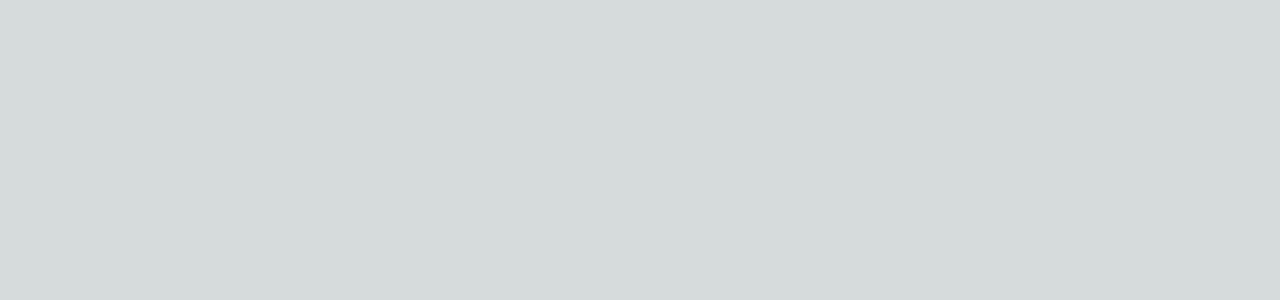
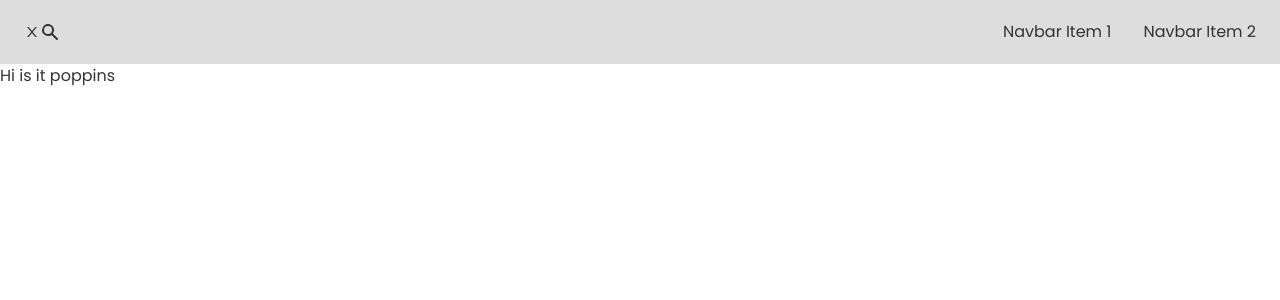
Before and after one commit to BadgerSIO/b2b-admin-control, a Next.js app: page / in a window 1280 px wide. Shown: the top 300 px of the page. Built offline with nearby package versions, Linux system fonts and the light colour scheme.

Commit message:
inital setup done, dashboard drawer added

```diff
--- /dev/null
+++ b/app/customers/page.js
@@ -0,0 +1,9 @@
+const Customers = () => {
+  return (
+    <div>
+      <h1>Customers</h1>
+    </div>
+  );
+};
+
+export default Customers;
--- a/app/globals.css
+++ b/app/globals.css
@@ -1,9 +1,12 @@
-:root {
+@tailwind base;
+@tailwind components;
+@tailwind utilities;
+/* :root {
   --max-width: 1100px;
   --border-radius: 12px;
-  --font-mono: ui-monospace, Menlo, Monaco, 'Cascadia Mono', 'Segoe UI Mono',
-    'Roboto Mono', 'Oxygen Mono', 'Ubuntu Monospace', 'Source Code Pro',
-    'Fira Mono', 'Droid Sans Mono', 'Courier New', monospace;
+  --font-mono: ui-monospace, Menlo, Monaco, "Cascadia Mono", "Segoe UI Mono",
+    "Roboto Mono", "Oxygen Mono", "Ubuntu Monospace", "Source Code Pro",
+    "Fira Mono", "Droid Sans Mono", "Courier New", monospace;
 
   --foreground-rgb: 0, 0, 0;
   --background-start-rgb: 214, 219, 220;
@@ -38,9 +41,9 @@
   --callout-border-rgb: 172, 175, 176;
   --card-rgb: 180, 185, 188;
   --card-border-rgb: 131, 134, 135;
-}
+} */
 
-@media (prefers-color-scheme: dark) {
+/* @media (prefers-color-scheme: dark) {
   :root {
     --foreground-rgb: 255, 255, 255;
     --background-start-rgb: 0, 0, 0;
@@ -71,7 +74,7 @@
     --card-rgb: 100, 100, 100;
     --card-border-rgb: 200, 200, 200;
   }
-}
+} */
 
 * {
   box-sizing: border-box;
@@ -85,7 +88,7 @@ body {
   overflow-x: hidden;
 }
 
-body {
+/* body {
   color: rgb(var(--foreground-rgb));
   background: linear-gradient(
       to bottom,
@@ -93,15 +96,15 @@ body {
       rgb(var(--background-end-rgb))
     )
     rgb(var(--background-start-rgb));
-}
+} */
 
 a {
   color: inherit;
   text-decoration: none;
 }
 
-@media (prefers-color-scheme: dark) {
+/* @media (prefers-color-scheme: dark) {
   html {
     color-scheme: dark;
   }
-}
+} */
--- a/app/layout.js
+++ b/app/layout.js
@@ -1,14 +1,119 @@
-import './globals.css'
-
+import "./globals.css";
+import { Poppins } from "next/font/google";
+import Link from "next/link";
+import {
+  HiOutlineHome,
+  HiSearch,
+  HiOutlineInboxIn,
+  HiOutlineFolder,
+  HiOutlineUsers,
+} from "react-icons/hi";
+import { AiOutlineClose } from "react-icons/ai";
+import { BsBox } from "react-icons/bs";
+import { IoIosCog } from "react-icons/io";
+const poppins = Poppins({
+  weight: ["400", "600", "700"],
+  subsets: ["latin"],
+  variable: "--font-poppins",
+});
 export const metadata = {
-  title: 'Create Next App',
-  description: 'Generated by create next app',
-}
+  title: "Create Next App",
+  description: "Generated by create next app",
+};
 
 export default function RootLayout({ children }) {
   return (
-    <html lang="en">
-      <body>{children}</body>
+    <html data-theme="wireframe" lang="en">
+      <body className={`${poppins.className}`}>
+        <div className="drawer">
+          <input id="b2bdrawer" type="checkbox" className="drawer-toggle" />
+          <div className="drawer-content flex flex-col">
+            {/* <!-- Navbar --> */}
+            <div className="w-full navbar bg-base-300">
+              <div className="flex-none lg:hidden">
+                <label htmlFor="b2bdrawer" className="btn btn-square btn-ghost">
+                  <svg
+                    xmlns="http://www.w3.org/2000/svg"
+                    fill="none"
+                    viewBox="0 0 24 24"
+                    className="inline-block w-6 h-6 stroke-current"
+                  >
+                    <path
+                      strokeLinecap="round"
+                      strokeLinejoin="round"
+                      strokeWidth="2"
+                      d="M4 6h16M4 12h16M4 18h16"
+                    ></path>
+                  </svg>
+                </label>
+              </div>
+              <div className="flex-1 px-2 mx-2">
+                <label htmlFor="b2bdrawer" className=" hidden lg:inline-block">
+                  <AiOutlineClose />
+                </label>
+                <HiSearch className="text-xl" />
+              </div>
+              <div className="flex-none hidden lg:block">
+                <ul className="menu menu-horizontal">
+                  {/* <!-- Navbar menu content here --> */}
+                  <li>
+                    <a>Navbar Item 1</a>
+                  </li>
+                  <li>
+                    <a>Navbar Item 2</a>
+                  </li>
+                </ul>
+              </div>
+            </div>
+            {/* <!-- Page content here --> */}
+            {children}
+          </div>
+          <div className="drawer-side ">
+            <label htmlFor="b2bdrawer" className="drawer-overlay"></label>
+            <ul className="menu p-4 w-80 bg-base-100">
+              {/* <!-- Sidebar content here --> */}
+              <li>
+                <Link href={"/"} className="flex items-center">
+                  <HiOutlineHome className="text-3xl text-gray-500" /> Dashboard
+                </Link>
+              </li>
+              <li>
+                <Link href={"/orders"} className="flex items-center">
+                  <HiOutlineInboxIn className="text-3xl text-gray-500" /> Orders
+                </Link>
+              </li>
+              <li>
+                <Link href={"/"} className="flex items-center">
+                  <BsBox className="text-3xl text-gray-500" /> Products
+                </Link>
+              </li>
+              <li>
+                <Link href={"/"} className="flex items-center">
+                  <HiOutlineFolder className="text-3xl text-gray-500" />{" "}
+                  Categories
+                </Link>
+              </li>
+              <li>
+                <Link href={"/"} className="flex items-center">
+                  <HiOutlineUsers className="text-3xl text-gray-500" />{" "}
+                  Customers
+                </Link>
+              </li>
+              <li>
+                <Link href={"/"} className="flex items-center">
+                  <IoIosCog className="text-3xl text-gray-500" /> Settings
+                </Link>
+              </li>
+
+              <li className="absolute -top-1 right-0 ">
+                <label htmlFor="b2bdrawer" className="btn btn-square btn-ghost">
+                  <AiOutlineClose />
+                </label>
+              </li>
+            </ul>
+          </div>
+        </div>
+      </body>
     </html>
-  )
+  );
 }
--- a/app/page.js
+++ b/app/page.js
@@ -1,9 +1,7 @@
-import Image from "next/image";
-import { Inter } from "next/font/google";
-import styles from "./page.module.css";
-
-const inter = Inter({ subsets: ["latin"] });
-
 export default function Home() {
-  return <main></main>;
+  return (
+    <main>
+      <h1>Hi is it poppins</h1>
+    </main>
+  );
 }
--- /dev/null
+++ b/app/products/page.js
@@ -0,0 +1,9 @@
+const Products = () => {
+  return (
+    <div>
+      <h1>This is product page</h1>
+    </div>
+  );
+};
+
+export default Products;
--- /dev/null
+++ b/postcss.config.js
@@ -0,0 +1,6 @@
+module.exports = {
+  plugins: {
+    tailwindcss: {},
+    autoprefixer: {},
+  },
+}
--- /dev/null
+++ b/tailwind.config.js
@@ -0,0 +1,15 @@
+/** @type {import('tailwindcss').Config} */
+module.exports = {
+  content: [
+    "./app/**/*.{js,ts,jsx,tsx}",
+    "./pages/**/*.{js,ts,jsx,tsx}",
+    "./components/**/*.{js,ts,jsx,tsx}",
+
+    // Or if using `src` directory:
+    "./src/**/*.{js,ts,jsx,tsx}",
+  ],
+  theme: {
+    extend: {},
+  },
+  plugins: [require("daisyui")],
+};
```
Also changed, not shown: package.json (+10 -1 lines), public/products.json (added, +37 -0 lines), 1 other file (tests, documents, lock files or other folders).
